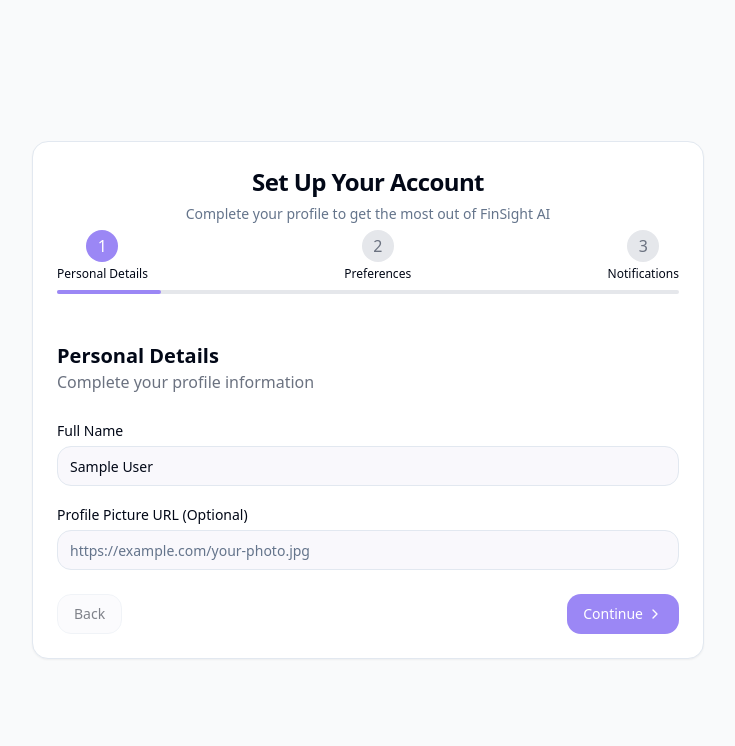
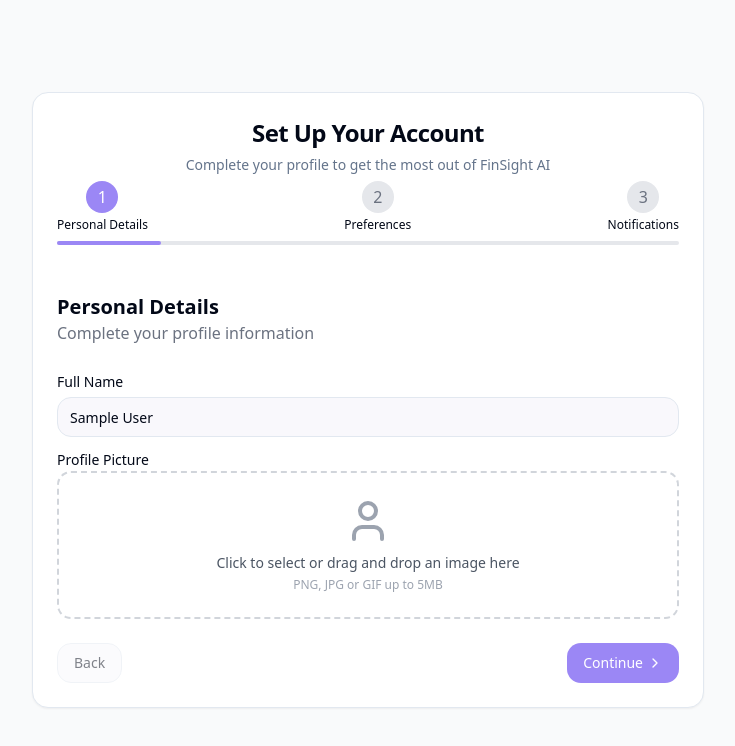
Before and after one commit to Pwemigosler/FinSight-AI, a React (Vite) app: page /setup in a window 1280 px wide. Shown: the top 746 px of the page, without its empty margins (272-1007 px from the left). Built offline with nearby package versions, Linux system fonts and the light colour scheme; sample sign-in values are in the browser's storage.

Commit message:
feat: Add image drop functionality
Allow users to drop images for profile picture upload.

```diff
--- a/src/pages/AccountSetup.tsx
+++ b/src/pages/AccountSetup.tsx
@@ -1,13 +1,13 @@
-
-import { useState } from "react";
+import { useState, useRef } from "react";
 import { useNavigate } from "react-router-dom";
 import { useAuth } from "../contexts/AuthContext";
 import { Button } from "@/components/ui/button";
 import { Input } from "@/components/ui/input";
 import { Label } from "@/components/ui/label";
 import { Card, CardContent, CardDescription, CardFooter, CardHeader, CardTitle } from "@/components/ui/card";
-import { Check, ChevronRight } from "lucide-react";
+import { Check, ChevronRight, Upload, User } from "lucide-react";
 import { toast } from "sonner";
+import { AspectRatio } from "@/components/ui/aspect-ratio";
 
 // Define the setup steps
 type SetupStep = {
@@ -48,6 +48,10 @@ const AccountSetup = () => {
     appNotifications: true
   });
 
+  const fileInputRef = useRef<HTMLInputElement>(null);
+  const [previewImage, setPreviewImage] = useState<string | null>(null);
+  const [isDragging, setIsDragging] = useState(false);
+
   const handleInputChange = (e: React.ChangeEvent<HTMLInputElement | HTMLSelectElement>) => {
     const { name, value, type } = e.target as HTMLInputElement;
 
@@ -56,6 +60,58 @@ const AccountSetup = () => {
       setFormData(prev => ({ ...prev, [name]: checked }));
     } else {
       setFormData(prev => ({ ...prev, [name]: value }));
+    }
+  };
+
+  const handleFileSelect = () => {
+    fileInputRef.current?.click();
+  };
+
+  const handleFileChange = (e: React.ChangeEvent<HTMLInputElement>) => {
+    const file = e.target.files?.[0];
+    if (!file) return;
+    processSelectedFile(file);
+  };
+
+  const processSelectedFile = (file: File) => {
+    // Validate file type
+    if (!file.type.startsWith('image/')) {
+      toast("Please select an image file");
+      return;
+    }
+
+    // Validate file size (max 5MB)
+    if (file.size > 5 * 1024 * 1024) {
+      toast("Image size should be less than 5MB");
+      return;
+    }
+
+    // Create a preview
+    const reader = new FileReader();
+    reader.onload = (event) => {
+      const imageDataUrl = event.target?.result as string;
+      setPreviewImage(imageDataUrl);
+      setFormData(prev => ({ ...prev, avatar: imageDataUrl }));
+    };
+    reader.readAsDataURL(file);
+  };
+
+  const handleDragOver = (e: React.DragEvent<HTMLDivElement>) => {
+    e.preventDefault();
+    setIsDragging(true);
+  };
+
+  const handleDragLeave = () => {
+    setIsDragging(false);
+  };
+
+  const handleDrop = (e: React.DragEvent<HTMLDivElement>) => {
+    e.preventDefault();
+    setIsDragging(false);
+
+    const files = e.dataTransfer.files;
+    if (files.length > 0) {
+      processSelectedFile(files[0]);
     }
   };
 
@@ -133,27 +189,48 @@ const AccountSetup = () => {
               />
             </div>
             <div>
-              <Label htmlFor="avatar">Profile Picture URL (Optional)</Label>
-              <Input
-                id="avatar"
-                name="avatar"
-                placeholder="https://example.com/your-photo.jpg"
-                value={formData.avatar}
-                onChange={handleInputChange}
-                className="mt-1"
+              <Label htmlFor="avatar" className="block mb-1">Profile Picture</Label>
+              <input
+                type="file"
+                ref={fileInputRef}
+                className="hidden"
+                accept="image/*"
+                onChange={handleFileChange}
+                id="avatarFile"
               />
-              {formData.avatar && (
-                <div className="mt-2 flex justify-center">
-                  <img
-                    src={formData.avatar}
-                    alt="Preview"
-                    className="h-16 w-16 rounded-full object-cover border"
-                    onError={(e) => {
-                      (e.target as HTMLImageElement).src = 'https://via.placeholder.com/150';
-                    }}
-                  />
-                </div>
-              )}
+
+              <div
+                className={`border-2 border-dashed rounded-md p-6 transition-colors ${isDragging ? 'border-finsight-purple bg-finsight-purple bg-opacity-5' : 'border-gray-300'}`}
+                onDragOver={handleDragOver}
+                onDragLeave={handleDragLeave}
+                onDrop={handleDrop}
+                onClick={handleFileSelect}
+              >
+                {previewImage ? (
+                  <div className="flex flex-col items-center">
+                    <AspectRatio ratio={1 / 1} className="w-32 mb-2">
+                      <img
+                        src={previewImage}
+                        alt="Profile Preview"
+                        className="rounded-full object-cover h-full w-full"
+                      />
+                    </AspectRatio>
+                    <p className="text-sm text-center text-gray-600">
+                      Click or drop a new image to change
+                    </p>
+                  </div>
+                ) : (
+                  <div className="flex flex-col items-center cursor-pointer">
+                    <User className="h-12 w-12 text-gray-400 mb-2" />
+                    <p className="text-sm text-center text-gray-600">
+                      Click to select or drag and drop an image here
+                    </p>
+                    <p className="text-xs text-center text-gray-400 mt-1">
+                      PNG, JPG or GIF up to 5MB
+                    </p>
+                  </div>
+                )}
+              </div>
             </div>
           </div>
         );
--- a/src/pages/Profile.tsx
+++ b/src/pages/Profile.tsx
@@ -32,6 +32,7 @@ const Profile = () => {
   const [profileEmail, setProfileEmail] = useState(user?.email || "");
   const [isDialogOpen, setIsDialogOpen] = useState(false);
   const [previewImage, setPreviewImage] = useState<string | null>(null);
+  const [isDragging, setIsDragging] = useState(false);
 
   // Get initials for avatar fallback
   const getInitials = () => {
@@ -75,7 +76,10 @@ const Profile = () => {
   const handleFileChange = (e: React.ChangeEvent<HTMLInputElement>) => {
     const file = e.target.files?.[0];
     if (!file) return;
+    processFile(file);
+  };
 
+  const processFile = (file: File) => {
     // Validate file type
     if (!file.type.startsWith('image/')) {
       toast("Please select an image file");
@@ -94,6 +98,25 @@ const Profile = () => {
       setPreviewImage(event.target?.result as string);
     };
     reader.readAsDataURL(file);
+  };
+
+  const handleDragOver = (e: React.DragEvent<HTMLDivElement>) => {
+    e.preventDefault();
+    setIsDragging(true);
+  };
+
+  const handleDragLeave = () => {
+    setIsDragging(false);
+  };
+
+  const handleDrop = (e: React.DragEvent<HTMLDivElement>) => {
+    e.preventDefault();
+    setIsDragging(false);
+
+    const files = e.dataTransfer.files;
+    if (files.length > 0) {
+      processFile(files[0]);
+    }
   };
 
   const handleUpload = () => {
@@ -210,8 +233,15 @@ const Profile = () => {
               onChange={handleFileChange}
             />
 
+            <div
+              className={`border-2 border-dashed rounded-md p-6 text-center cursor-pointer transition-colors ${isDragging ? 'border-finsight-purple bg-finsight-purple bg-opacity-5' : 'border-gray-300'}`}
+              onClick={handleFileSelect}
+              onDragOver={handleDragOver}
+              onDragLeave={handleDragLeave}
+              onDrop={handleDrop}
+            >
               {previewImage ? (
-              <AspectRatio ratio={1 / 1} className="bg-muted">
+                <AspectRatio ratio={1 / 1}>
                   <img
                     src={previewImage}
                     alt="Preview"
@@ -219,10 +249,6 @@ const Profile = () => {
                   />
                 </AspectRatio>
               ) : (
-              <div
-                className="border-2 border-dashed border-gray-300 rounded-md p-8 text-center cursor-pointer"
-                onClick={handleFileSelect}
-              >
                 <div className="flex flex-col items-center">
                   <User className="h-10 w-10 text-gray-400 mb-2" />
                   <p className="text-sm text-gray-500">
@@ -232,8 +258,8 @@ const Profile = () => {
                     PNG, JPG or GIF up to 5MB
                   </p>
                 </div>
+              )}
             </div>
-            )}
           </div>
 
           <DialogFooter className="flex space-x-2 sm:justify-between">
```
Lines whose indentation alone changed are shown as unchanged.
